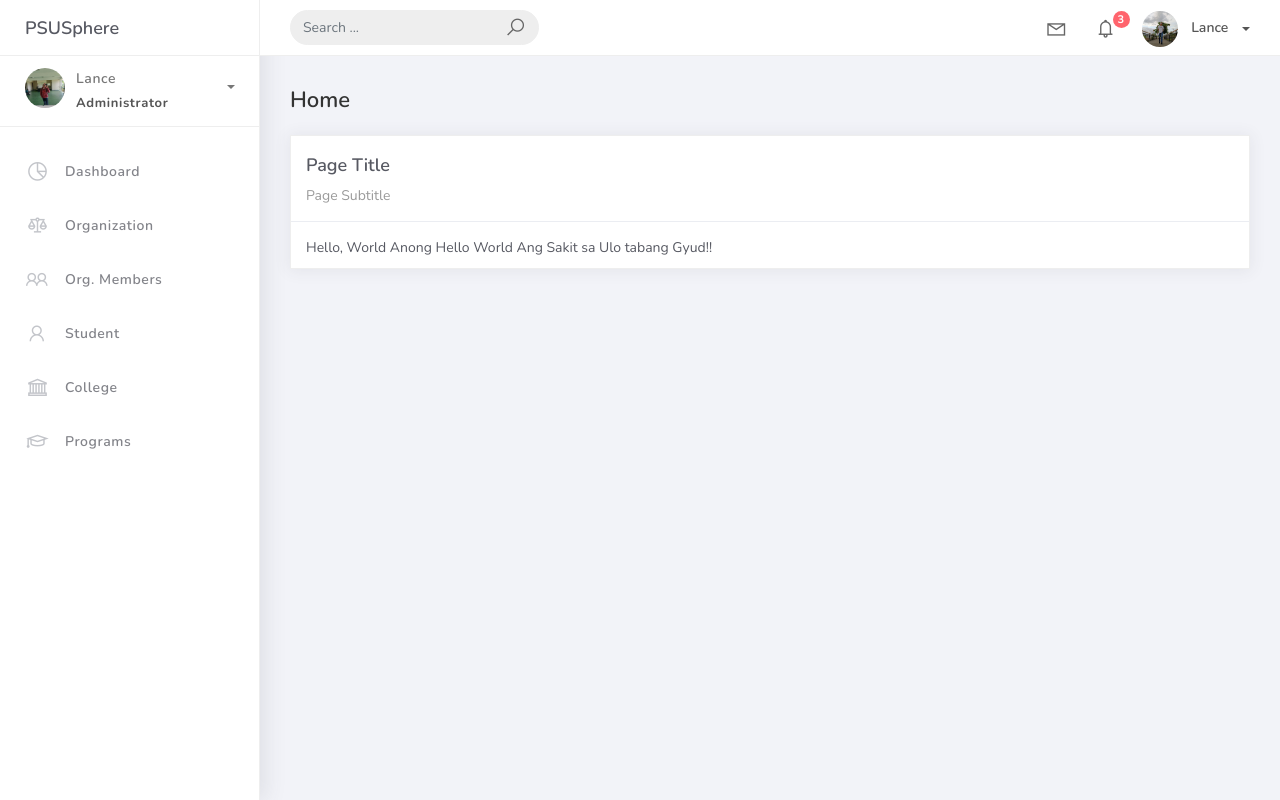
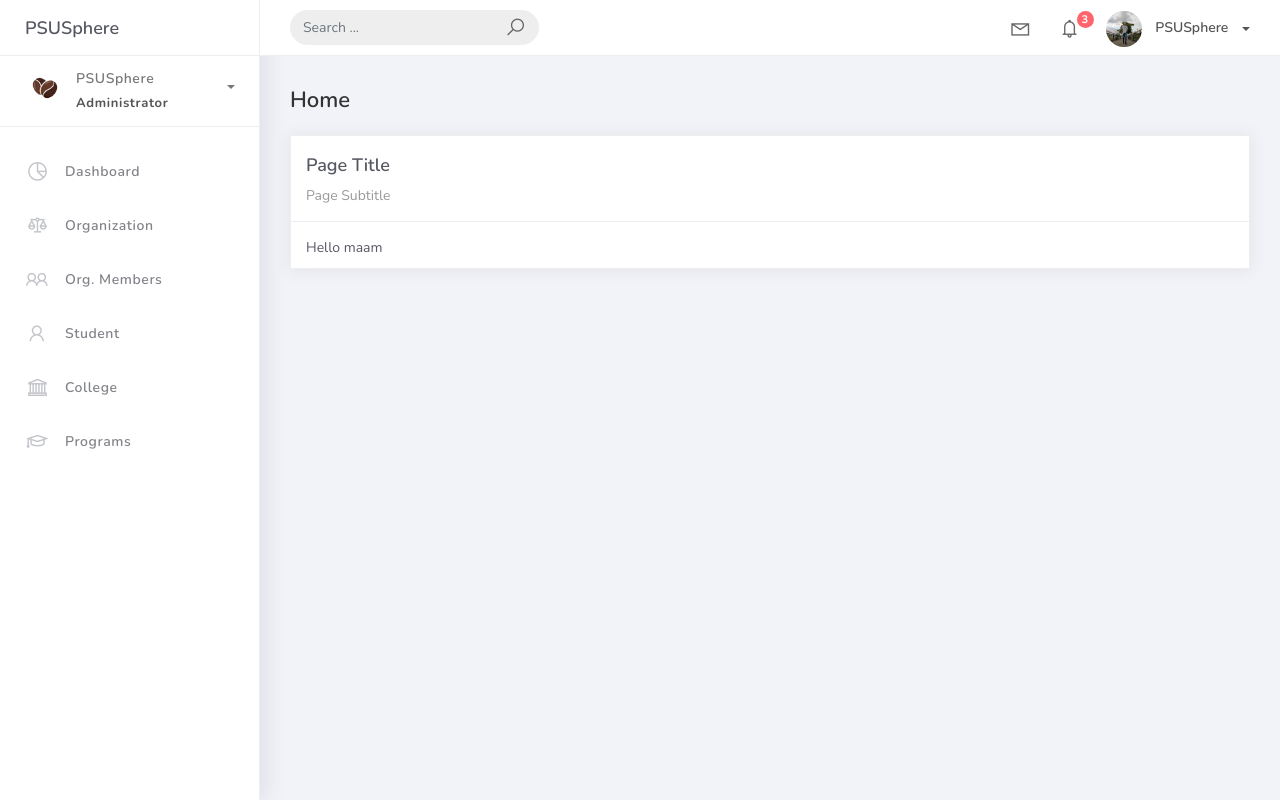
Before and after one commit to igris0220/PSUSphere, a Django app: page / in a window 1280 px wide. Run offline with Django 5.2, Linux system fonts and the light colour scheme; a user stored in the database is signed in; some libraries are stand-ins or nearby versions.

Commit message:
this is it

```diff
--- a/projectsite/templates/base.html
+++ b/projectsite/templates/base.html
@@ -107,13 +107,13 @@
 						<li class="nav-item dropdown">
 							<a class="dropdown-toggle profile-pic" data-toggle="dropdown" href="#" aria-expanded="false">
                                 <img src="{% static 'img/profile.jpg' %}" alt="user-img" width="36" class="img-circle">
-                                <span >Lance</span></span> </a>
+                                <span >PSUSphere</span></span> </a>
 							<ul class="dropdown-menu dropdown-user">
 								<li>
 									<div class="user-box">
-										<div class="u-img"><img src="{% static 'img/profile2.jpg' %}" alt="user"></div>
+										<div class="u-img"><img src="{% static 'img/coffee.jpg' %}" alt="user"></div>
 										<div class="u-text">
-											<h4>Lance</h4>
+											<h4>PSUSphere</h4>
 											<p class="text-muted">hello@themekita.com</p><a href="profile.html" class="btn btn-rounded btn-danger btn-sm">View Profile</a></div>
 										</div>
 									</li>
@@ -139,12 +139,12 @@
 				<div class="scrollbar-inner sidebar-wrapper">
 					<div class="user">
 						<div class="photo">
-							<img src="{% static 'img/profile2.jpg' %}" alt="Profile Image">
+							<img src="{% static 'img/coffee.jpg' %}" alt="Profile Image">
 						</div>
 						<div class="info">
 							<a class="" data-toggle="collapse" href="#collapseExample" aria-expanded="true">
 								<span>
-									Lance
+								  PSUSphere
 									<span class="user-level">Administrator</span>
 									<span class="caret"></span>
 								</span>
--- a/projectsite/templates/home.html
+++ b/projectsite/templates/home.html
@@ -12,7 +12,7 @@
                         <div class="card-category">Page Subtitle</div>
                     </div>
                     <div class="card-body">
-                        Hello, World Anong Hello World Ang Sakit sa Ulo  tabang Gyud!!
+                        Hello maam
                     </div>
                 </div>
             </div>
```
Also changed, not shown: projectsite/static/img/coffee.jpg (added).
